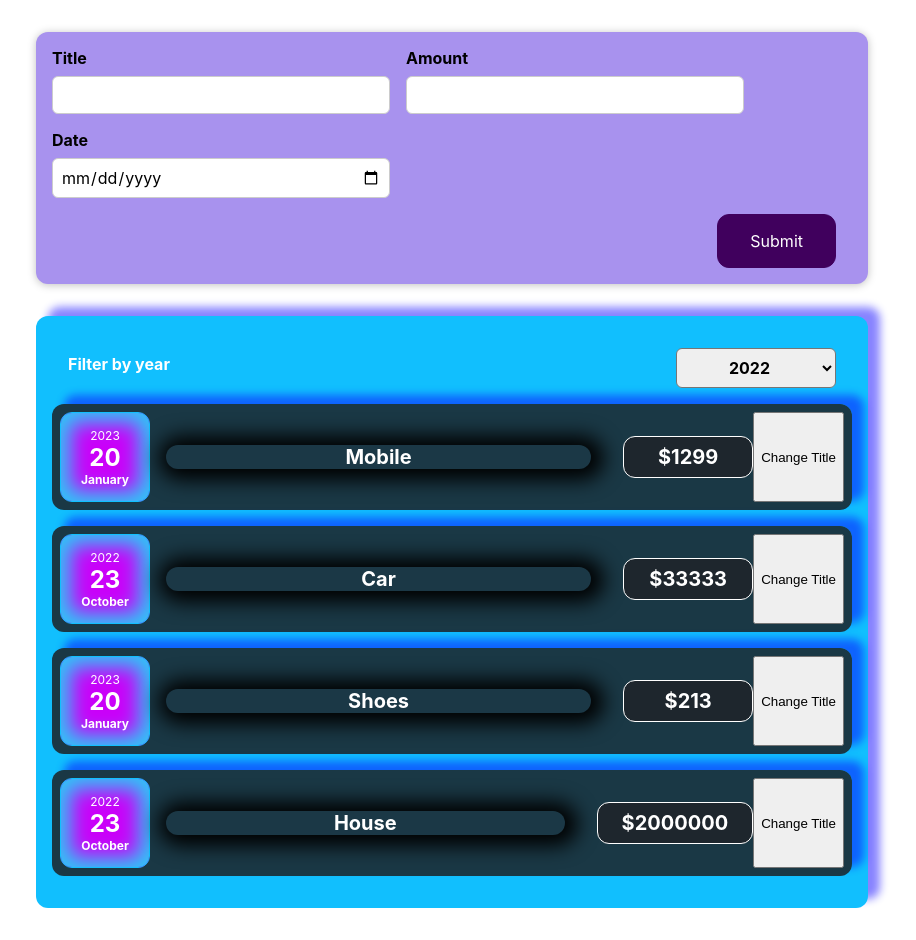
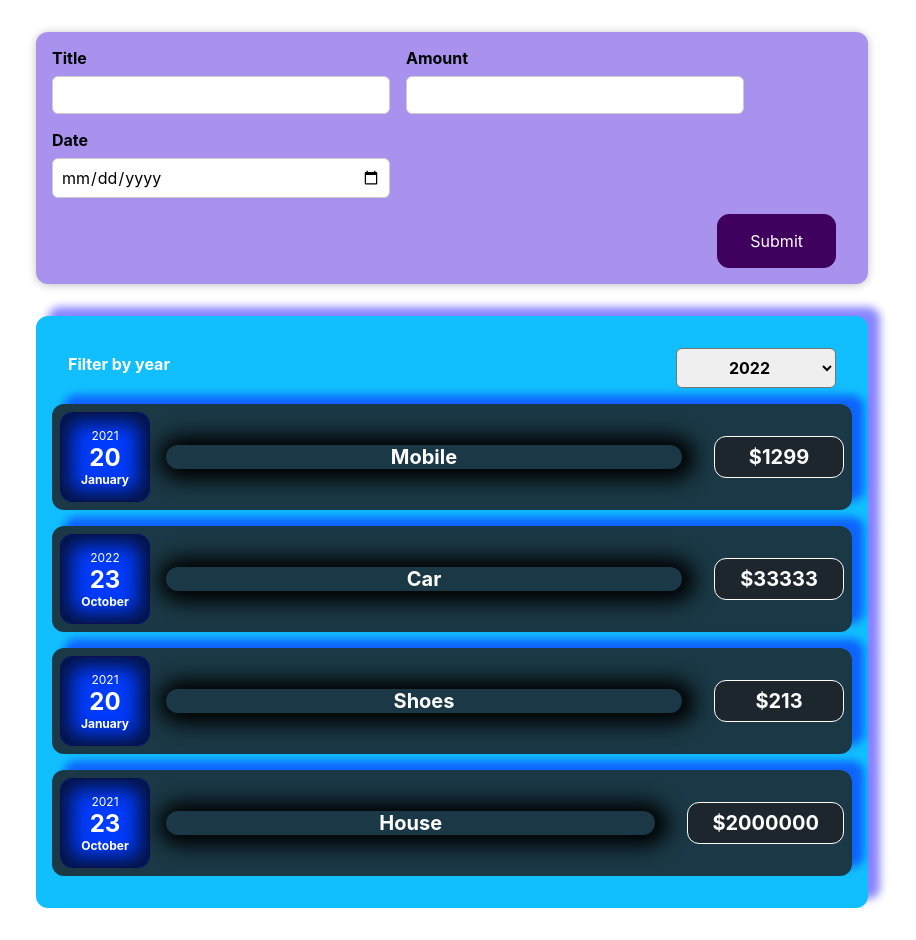
Before and after one commit to CHANDANNICK/expense-tracker, a React (Create React App) app: page / in a window 1280 px wide. Shown: the whole page, without its empty margins (188-1104 px from the left). Built offline with nearby package versions, Linux system fonts and the light colour scheme.

Commit message:
Working on expense tracker

```diff
--- a/src/App.jsx
+++ b/src/App.jsx
@@ -6,36 +6,34 @@ import NewExpense from './components/NewExpense/NewExpense';
 const App = (props) => {
 	const dummyExpense = [
 		{
-			id: useId(),
+			id: 1,
 			title: 'Mobile',
 			amount: 1299,
-			date: new Date(2022, 12, 20),
+			date: new Date(2020, 12, 20),
 		},
 		{
-			id: useId(),
+			id: 2,
 			title: 'Car',
 			amount: 33333,
 			date: new Date(2022, 9, 23),
 		},
 		{
-			id: useId(),
+			id: 3,
 			title: 'Shoes',
 			amount: 213,
-			date: new Date(2022, 12, 20),
+			date: new Date(2020, 12, 20),
 		},
 		{
-			id: useId(),
+			id: 4,
 			title: 'House',
 			amount: 2000000,
-			date: new Date(2022, 9, 23),
+			date: new Date(2021, 9, 23),
 		},
 	];
 	const [expenses, setExpenses] = useState(dummyExpense);
 
-	// FUNCTION to handle the received data from it's child component NewExpense
+	// FUNCTION  to handle the received data from it's child component NewExpense
 	const addExpenseHandler = (expense) => {
-		// console.log(expense);
-		// console.log(dummyExpense);
 		setExpenses((prevExpense) => {
 			return [expense, ...prevExpense];
 		});
@@ -48,7 +46,7 @@ const App = (props) => {
 	return (
 		<div className='App'>
 			<NewExpense onAddExpense={addExpenseHandler} />
-			<Expenses items={expenses} onSelectFilteredYear={addFilteredYear} />
+			<Expenses items={expenses} />
 		</div>
 	);
 };
--- a/src/assets/css/Card.css
+++ b/src/assets/css/Card.css
@@ -1,5 +1,4 @@
 .card {
-  border-radius: 12px;
-  box-shadow: 12px -9px 9px 0px #0c05fe7d;
-
+	border-radius: 12px;
+	box-shadow: 12px -9px 9px 0px #0c05fe7d;
 }
--- a/src/assets/css/ExpenseDate.css
+++ b/src/assets/css/ExpenseDate.css
@@ -1,12 +1,12 @@
 .expense-date {
 	display: flex;
-	flex-direction: column-reverse;
+	flex-direction:column-reverse;
 	width: 5.5rem;
 	height: 5.5rem;
-	border: 1px solid rgb(17 191 254);
-	background-color: #ca00f9;
-	color: white;
-	box-shadow: inset 0px 0px 20px 10px #00fff6c7;
+	border: 1px solid rgb(12, 12, 81);
+	background-color: #003cff;
+	color: rgb(255, 255, 255);
+	box-shadow: inset 0px 0px 20px 10px #050505c7;
 	border-radius: 12px;
 	align-items: center;
 	justify-content: center;
--- /dev/null
+++ b/src/assets/css/ExpenseList.css
@@ -0,0 +1,9 @@
+.expenses-list {
+  list-style: none;
+  padding: 0;
+}
+
+.expenses-list__fallback {
+  color: white;
+  text-align: center;
+}
--- a/src/components/Expenses/ExpenseItem.jsx
+++ b/src/components/Expenses/ExpenseItem.jsx
@@ -4,25 +4,26 @@ import '../../assets/css/ExpenseItem.css';
 import Card from '../Ui/Card';
 
 const ExpenseItems = (props) => {
+	console.log("Expenses to be rendered after update is :",props.title);
 	// HOOKS
-	const [title, setTitle] = useState(props.title);
+	// const [title, setTitle] = useState(props.title);
 
 	// EVENT HANDLER  // FUNCTION
 
-	const clickHandler = () => {
-		console.log('Button Clicked');
-		setTitle('Updated !')
-	};
+	// const clickHandler = () => {
+	// 	console.log('Button Clicked');
+	// 	setTitle('Updated !');
+	// };
 
 	return (
 		<Card className='expense-item'>
 			<ExpenseDate date={props.date} />
 			<div className='expense-item__description'>
-				<h2>{title}</h2>
+				<h2>{props.title}</h2>
 				<div className='expense-item__price'>${props.amount}</div>
 			</div>
 			{/* <button onClick={() => console.log('Button Clicked')}></button> */}
-			<button onClick={clickHandler}>Change Title</button>
+			{/* <button onClick={clickHandler}>Change Title</button> */}
 		</Card>
 	);
 };
--- /dev/null
+++ b/src/components/Expenses/ExpenseList.jsx
@@ -0,0 +1,26 @@
+import React from 'react';
+import '../../assets/css/ExpenseList.css';
+import ExpenseItem from './ExpenseItem';
+
+const ExpenseList = (props) => {
+	console.log(
+		'Expenses to be rendered after update from expenseList is :',
+		props.items
+	);
+	// if (props.items.length === 0) {
+	// 	return <p>No Expense Item Found !</p>;
+	// }
+	return (
+		<ul className='expenses-list'>
+			{props.items.map((expense) => (
+				<ExpenseItem
+					title={expense.title}
+					amount={expense.amount}
+					date={expense.date}
+				/>
+			))}
+		</ul>
+	);
+};
+
+export default ExpenseList;
--- a/src/components/Expenses/Expenses.jsx
+++ b/src/components/Expenses/Expenses.jsx
@@ -1,20 +1,33 @@
-import React, { useState } from 'react';
-import ExpenseItem from './ExpenseItem';
+import React, { useState, useEffect } from 'react';
 import '../../assets/css/Expenses.css';
 import ExpensesFilter from './ExpenseFilter';
 import Card from '../Ui/Card';
+import ExpenseList from './ExpenseList';
 
 const Expenses = (props) => {
-	const [filteredYear, setFilteredYear] = useState('2022');
+	const [filteredYear, setFilteredYear] = useState('1990');
+	const [expenses, setExpenses] = useState(props.items);
+
+	useEffect(() => {
+		setExpenses(props.items);
+	}, [props.items]);
+
 	const filterChangeHandler = (selectedYear) => {
+		console.log('selected year is :', selectedYear);
 		setFilteredYear(selectedYear);
-		console.log('Selected Year From Expenses.js is ', selectedYear);
 	};
-	props.onSelectFilteredYear(filteredYear);
 	console.log(
-		'Expenses data from apps.js to Expenses to print ',
+		'Expenses to be rendered after update from expenses is :',
 		props.items
 	);
+	// props.onSelectFilteredYear(filteredYear);
+
+	// if (filteredYear !== '' || filteredYear !== null) {
+	// 	var filteredExpenses = props.items.filter((item) => {
+	// 		return item.date.getFullYear() == filteredYear;
+	// 	});
+	// 	setExpenses(filteredExpenses);
+	// }
 
 	return (
 		<Card className='expenses'>
@@ -22,10 +35,7 @@ const Expenses = (props) => {
 				selected={filteredYear}
 				onChangeFilter={filterChangeHandler}
 			/>
-
-			{props.items.map((e) => (
-				<ExpenseItem title={e.title} amount={e.amount} date={e.date} />
-			))}
+			<ExpenseList items={expenses} />
 		</Card>
 	);
 };
--- a/src/components/NewExpense/NewExpense.jsx
+++ b/src/components/NewExpense/NewExpense.jsx
@@ -4,6 +4,7 @@ import ExpenseForm from './ExpenseForm';
 
 const NewExpense = (props) => {
 	const saveExpenseDataHandler = (incomingExpenseData) => {
+		console.log('Added expense data is  :', incomingExpenseData);
 		const expenseData = {
 			...incomingExpenseData,
 			id: Math.random().toFixed(5).toString(),
```
